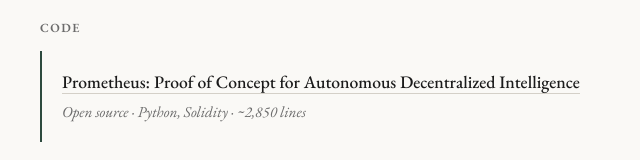
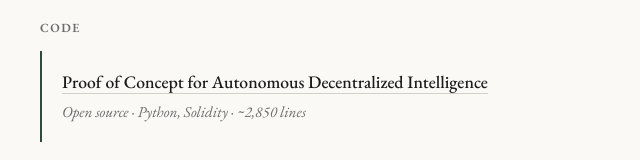
Before and after one commit to maorbenshaul/maorbenshaul.github.io, a plain HTML site: page index.html in a window 1280 px wide. Shown: the part 600-760 px from the top of the page, without its empty margins (300-940 px from the left). Drawn offline with nearby package versions, Linux system fonts and the light colour scheme.

Commit message:
Update index.html

```diff
--- a/index.html
+++ b/index.html
@@ -150,7 +150,7 @@
 
         <div class="section-label">Code</div>
         <div class="paper">
-            <div class="paper-title"><a href="#">Prometheus: Proof of Concept for Autonomous Decentralized Intelligence</a></div>
+            <div class="paper-title"><a href="#">Proof of Concept for Autonomous Decentralized Intelligence</a></div>
             <div class="paper-venue">Open source &middot; Python, Solidity &middot; ~2,850 lines</div>
         </div>
 
```
